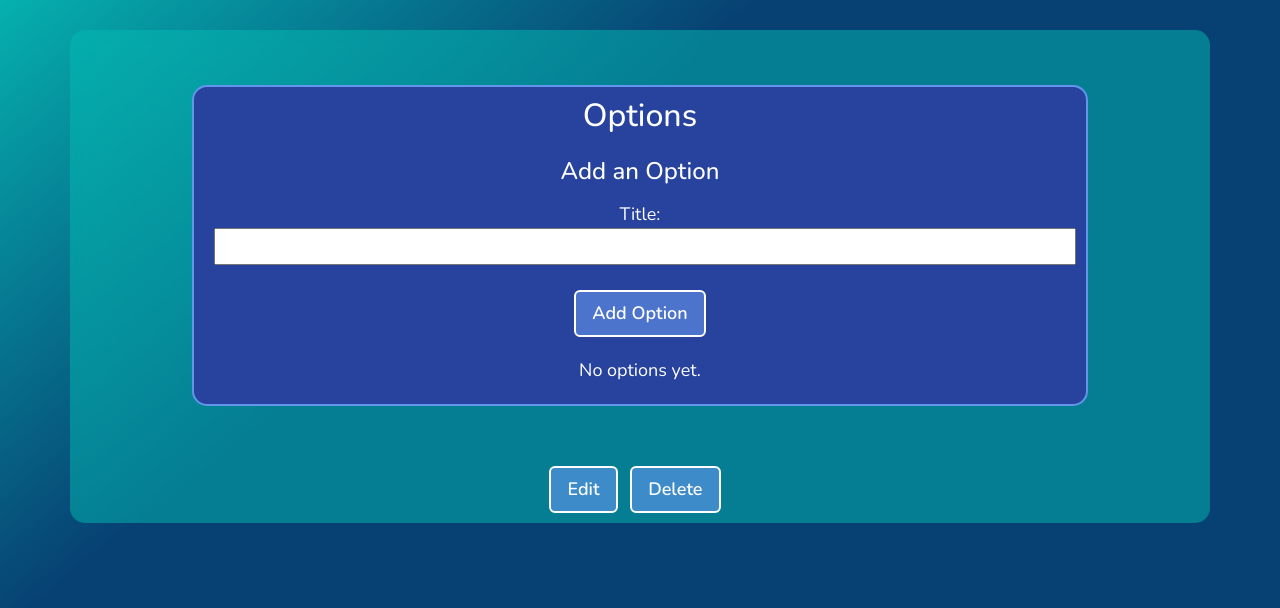
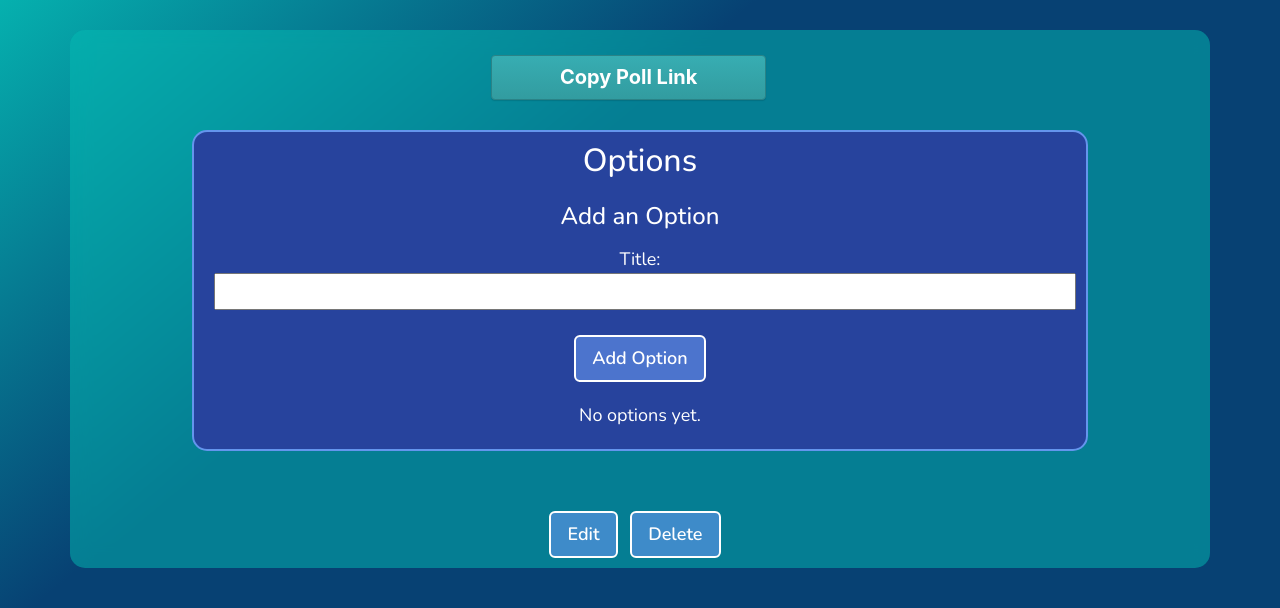
Before and after one commit to egger0a6/sole-pole, a Django app: template main_app/templates/polls/detail.html in a window 1280 px wide. Shown: the part 60-668 px from the top of the page. Run offline with Django 4.2, Linux system fonts and the light colour scheme; the template is opened without the code that fills it: values that come from a table or form of the project are taken from there, others are empty.

Commit message:
add js script for poll detail page for copy poll url link functionality, add button on poll detail template that copies the poll's link to the clipboard, update PollDateTimeForm to show helper text on expires field, add new css btn class for copy link button on poll detail template

```diff
--- a/main_app/forms.py
+++ b/main_app/forms.py
@@ -15,3 +15,4 @@ class PollDateTimeForm(ModelForm):
     widgets = {
       'expires': DateTimePickerInput()
     }
+    help_texts = {'expires': ('Clear date field for no expiration.')}
--- a/main_app/static/css/polls/poll-detail.css
+++ b/main_app/static/css/polls/poll-detail.css
@@ -131,7 +131,52 @@ input {
   background: rgb(46,89,167);
 }
 
-/* CSS */
+.button-25 {
+  background-color: #36A9AE;
+  background-image: linear-gradient(#37ADB2, #329CA0);
+  border: 1px solid #2A8387;
+  border-radius: 4px;
+  box-shadow: rgba(0, 0, 0, 0.12) 0 1px 1px;
+  color: #FFFFFF;
+  cursor: pointer;
+  display: block;
+  font-family: -apple-system,".SFNSDisplay-Regular","Helvetica Neue",Helvetica,Arial,sans-serif;
+  font-size: 17px;
+  line-height: 100%;
+  margin: 0;
+  outline: 0;
+  padding: 11px 15px 12px;
+  text-align: center;
+  transition: box-shadow .05s ease-in-out,opacity .05s ease-in-out;
+  user-select: none;
+  -webkit-user-select: none;
+  touch-action: manipulation;
+  width: 100%;
+}
+
+.button-25:hover {
+  box-shadow: rgba(255, 255, 255, 0.3) 0 0 2px inset, rgba(0, 0, 0, 0.4) 0 1px 2px;
+  text-decoration: none;
+  transition-duration: .15s, .15s;
+}
+
+.button-25:active {
+  box-shadow: rgba(0, 0, 0, 0.15) 0 2px 4px inset, rgba(0, 0, 0, 0.4) 0 1px 1px;
+}
+
+.button-25:disabled {
+  cursor: not-allowed;
+  opacity: .6;
+}
+
+.button-25:disabled:active {
+  pointer-events: none;
+}
+
+.button-25:disabled:hover {
+  box-shadow: none;
+}
+
 .button-29 {
   align-items: center;
   appearance: none;
--- /dev/null
+++ b/main_app/static/scripts/poll_detail.js
@@ -0,0 +1,7 @@
+const btn = document.getElementById("linkBtn");
+
+function copyLink() {
+  const link = window.location.href;
+
+  navigator.clipboard.writeText(link);
+}
--- a/main_app/templates/polls/detail.html
+++ b/main_app/templates/polls/detail.html
@@ -7,6 +7,7 @@
   type="text/css"
   href="{% static 'css/polls/poll-detail.css' %}"
 />
+<script src="{% static 'scripts/poll_detail.js' %}"></script>
 {% endblock %}
 
 {% block content %}
@@ -24,8 +25,14 @@
           <h3>Closes: {{ poll.expires|timeuntil }}</h3>
         {% endif %}
       {% else %}
-        <h3>Poll Closed</h3>
+        <h3 class="fw-bolder fs-2 fst-italic text-warning">Poll Ended</h3>
       {% endif %}
+      <button
+        id="linkBtn"
+        onclick="copyLink()"
+        class="mt-4 w-25 fs-2 fw-bolder button-25"
+        style="float: none; margin: 0 auto;"
+        >Copy Poll Link</button>
     </div>
   </div>
 
@@ -48,7 +55,7 @@
               <button type="submit" class="btn m-4">Add Option</button>
             </form>
           {% else %}
-            <h3>Poll is closed</h3>
+            <h3 class="text-warning">Poll is closed</h3>
           {% endif %}
         {% endif %}
         {% if poll.option_set.all.count %}
```
Also changed, not shown: main_app/migrations/0006_alter_poll_expires.py (added), main_app/migrations/0007_alter_poll_expires.py (added).
